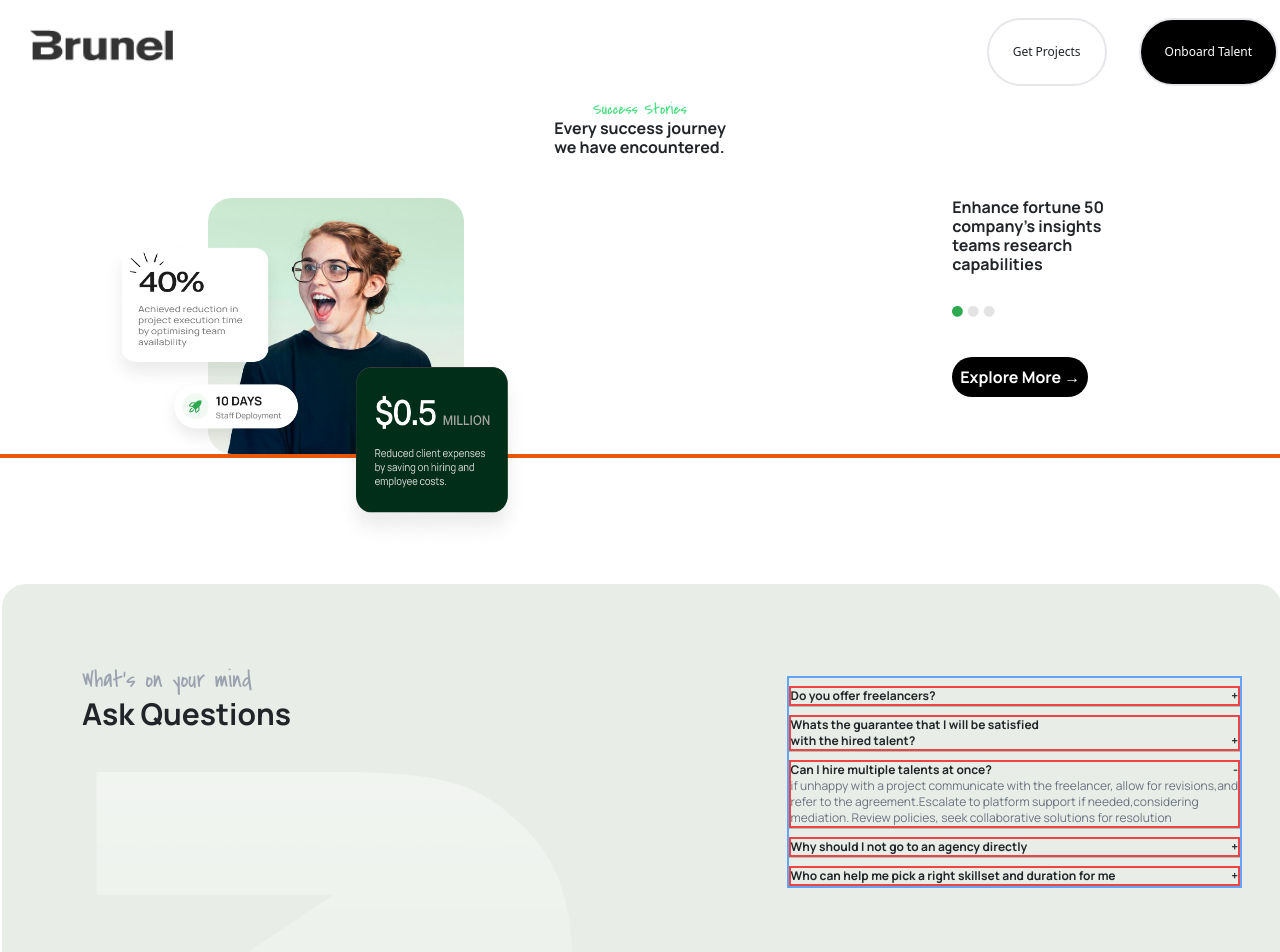
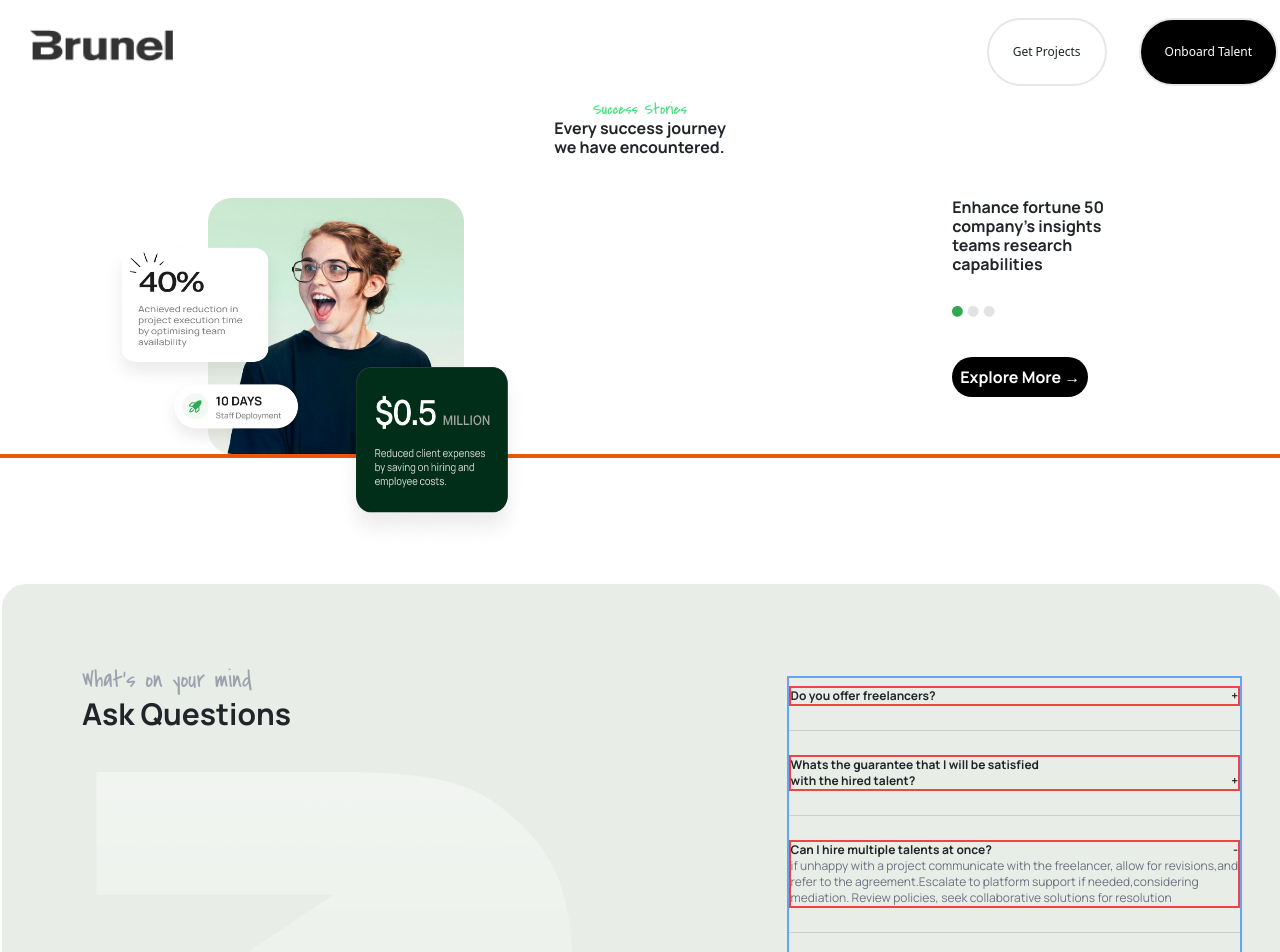
Before and after one commit to anuragdas2001/Brunel, a React (Vite) app: page / in a window 1280 px wide. Shown: the top 952 px of the page. Built offline with nearby package versions, Linux system fonts and the light colour scheme.

Commit message:
Staging...

```diff
--- a/src/App.css
+++ b/src/App.css
@@ -619,6 +619,21 @@ video {
   margin-right: 10rem;
 }
 
+.my-8 {
+  margin-top: 2rem;
+  margin-bottom: 2rem;
+}
+
+.my-2 {
+  margin-top: 0.5rem;
+  margin-bottom: 0.5rem;
+}
+
+.my-4 {
+  margin-top: 1rem;
+  margin-bottom: 1rem;
+}
+
 .-ml-40 {
   margin-left: -10rem;
 }
@@ -871,6 +886,10 @@ video {
   border-width: 2px;
 }
 
+.border-t {
+  border-top-width: 1px;
+}
+
 .border-blue-400 {
   --tw-border-opacity: 1;
   border-color: rgb(96 165 250 / var(--tw-border-opacity));
@@ -894,6 +913,16 @@ video {
 .border-white {
   --tw-border-opacity: 1;
   border-color: rgb(255 255 255 / var(--tw-border-opacity));
+}
+
+.border-gray-300 {
+  --tw-border-opacity: 1;
+  border-color: rgb(209 213 219 / var(--tw-border-opacity));
+}
+
+.border-gray-500 {
+  --tw-border-opacity: 1;
+  border-color: rgb(107 114 128 / var(--tw-border-opacity));
 }
 
 .bg-\[\#E8EEE7\] {
--- a/src/components/Home.tsx
+++ b/src/components/Home.tsx
@@ -74,7 +74,7 @@ export const Home = () => {
               <span className="">Do you offer freelancers? </span>
               <span className="float-end">+</span>
             </div>
-            <hr />
+            <hr className="border-t border-gray-500 my-4" />
             <div className="border-2 mt-2 border-red-500">
               <span className="">
                 Whats the guarantee that I will be satisfied <br /> with the
@@ -82,7 +82,7 @@ export const Home = () => {
               </span>
               <span className="float-end">+</span>
             </div>
-            <hr />
+            <hr className="border-t border-gray-500 my-4" />
             <div className="border-2 mt-2 border-red-500">
               <span className="">Can I hire multiple talents at once? </span>
               <span className="float-end">-</span>
@@ -94,17 +94,17 @@ export const Home = () => {
                 policies, seek collaborative solutions for resolution
               </span>
             </div>
-            <hr />
+            <hr className="border-t border-gray-500 my-4" />
             <div className="border-2 mt-2 border-red-500">
               <span className="">
-                Why should I not go to an agency directly{" "}
+                Why should I not go to an agency directly?
               </span>
               <span className="float-end">+</span>
             </div>
-            <hr />
+            <hr className="border-t border-gray-500 my-4" />
             <div className="border-2 mt-2 border-red-500">
               <span className="">
-                Who can help me pick a right skillset and duration for me{" "}
+                Who can help me pick a right skillset <br /> and duration for me{" "}
               </span>
               <span className="float-end">+</span>
             </div>
```
